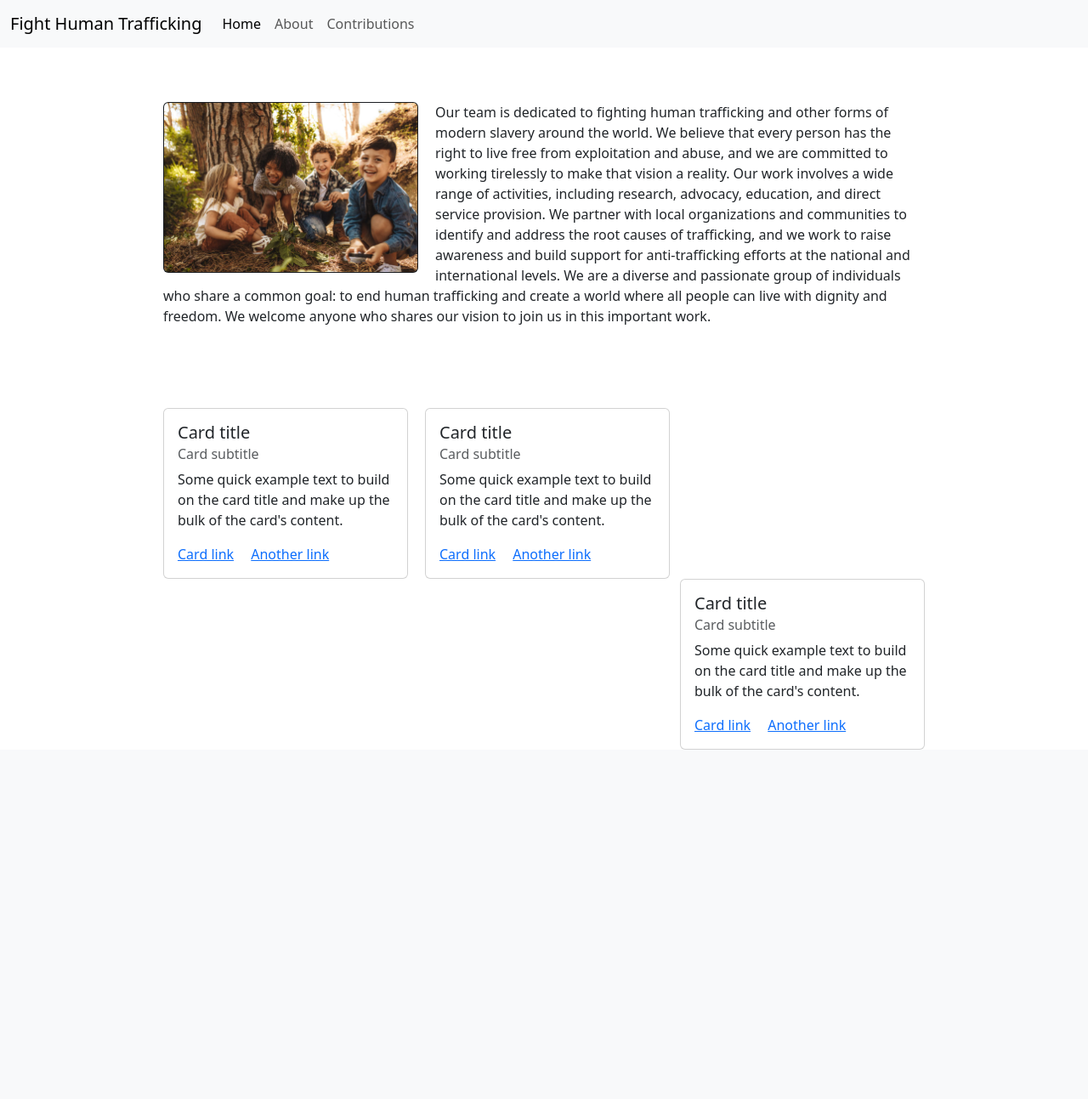
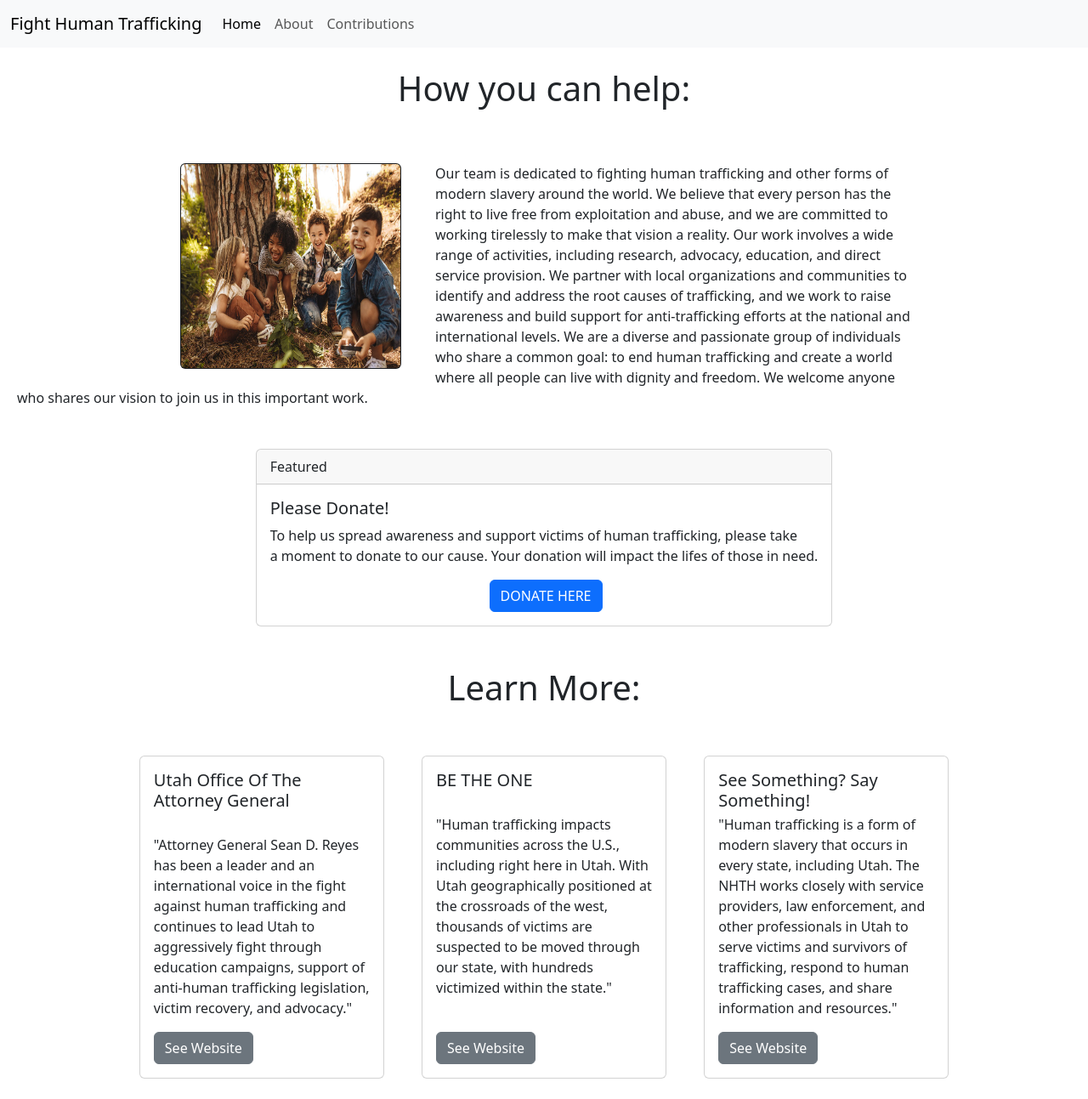
Before and after one commit to evanneff1/Group-10, a Django app: template Missing_Persons/missing_persons/home/templates/contributions_page.html in a window 1280 px wide. Shown: the whole page at 85% size. Before the commit the page ends 882 px from the top, so only its background shows below. Run offline with Django 4.2, Linux system fonts and the light colour scheme; the template is opened without the code that fills it, so the values that code supplies are empty.

Commit message:
added static folder

```diff
--- a/Missing_Persons/missing_persons/home/templates/contributions_page.html
+++ b/Missing_Persons/missing_persons/home/templates/contributions_page.html
@@ -1,27 +1,21 @@
+{% load static %}
+
 <!DOCTYPE html>
 <html lang="en">
 <head>
-    <meta charset="UTF-8" />
-    <meta http-equiv="X-UA-Compatible" content="IE=edge" />
-    <meta name="viewport" content="width=device-width, initial-scale=1.0" />
-    <link
-      href="https://cdn.jsdelivr.net/npm/bootstrap@5.3.0-alpha2/dist/css/bootstrap.min.css"
-      rel="stylesheet"
-      integrity="sha384-aFq/bzH65dt+w6FI2ooMVUpc+21e0SRygnTpmBvdBgSdnuTN7QbdgL+OapgHtvPp"
-      crossorigin="anonymous"
-    />
-    <script
-      src="https://cdn.jsdelivr.net/npm/bootstrap@5.3.0-alpha2/dist/js/bootstrap.bundle.min.js"
-      integrity="sha384-qKXV1j0HvMUeCBQ+QVp7JcfGl760yU08IQ+GpUo5hlbpg51QRiuqHAJz8+BrxE/N"
-      crossorigin="anonymous"
-    ></script>
-    <title>About Us</title>
+    <meta charset="UTF-8">
+    <meta http-equiv="X-UA-Compatible" content="IE=edge">
+    <meta name="viewport" content="width=device-width, initial-scale=1.0">
+    <link href="https://cdn.jsdelivr.net/npm/bootstrap@5.3.0-alpha2/dist/css/bootstrap.min.css" rel="stylesheet" integrity="sha384-aFq/bzH65dt+w6FI2ooMVUpc+21e0SRygnTpmBvdBgSdnuTN7QbdgL+OapgHtvPp" crossorigin="anonymous">
+    <script src="https://cdn.jsdelivr.net/npm/bootstrap@5.3.0-alpha2/dist/js/bootstrap.bundle.min.js" integrity="sha384-qKXV1j0HvMUeCBQ+QVp7JcfGl760yU08IQ+GpUo5hlbpg51QRiuqHAJz8+BrxE/N" crossorigin="anonymous"></script>
+    <title>Contributions</title>
 
     <style>
       .abouttext {
         margin-left: 15%;
         margin-right: 15%;
         margin-top: 5%;
+        margin-left: 20px;
       }
 
       .wrapper {
@@ -30,22 +24,46 @@
 
       .first {
         width: 300px;
-        float: left;
+        float:left;
         margin-left: 15%;
         margin-right: 20px;
         }
 
-      .second {
-      }
-
       .third {
-        float: right;
+        float:right;
         margin-right: 15%;
         width: 300px;
       }
 
-      .middle {
+      .card {
+        display:inline-block;
         margin-right: 20px;
+        margin-left: 20px;
+      }
+
+      h1 {
+        text-align: center;
+      }
+
+      img {
+        height: 30vh;
+      }
+
+      .float-container {
+        width: max-content;
+        margin: auto;
+      }
+
+      .donate {
+        width: 70%
+      }
+
+      .btnd {
+        margin-left:40%
+      }
+
+      body {
+        overflow-x: hidden;
       }
     </style>
 </head>
@@ -54,44 +72,33 @@
     <nav class="navbar navbar-expand-lg bg-body-tertiary">
         <div class="container-fluid">
           <a class="navbar-brand" href="#">Fight Human Trafficking</a>
-        <button
-          class="navbar-toggler"
-          type="button"
-          data-bs-toggle="collapse"
-          data-bs-target="#navbarNav"
-          aria-controls="navbarNav"
-          aria-expanded="false"
-          aria-label="Toggle navigation"
-        >
+          <button class="navbar-toggler" type="button" data-bs-toggle="collapse" data-bs-target="#navbarNav" aria-controls="navbarNav" aria-expanded="false" aria-label="Toggle navigation">
             <span class="navbar-toggler-icon"></span>
           </button>
           <div class="collapse navbar-collapse" id="navbarNav">
             <ul class="navbar-nav">
               <li class="nav-item">
-              <a
-                class="nav-link active"
-                aria-current="page"
-                href="{% url 'Index' %}"
-                >Home</a
-              >
+                <a class="nav-link active" aria-current="page" href="{% url 'Index' %}">Home</a>
               </li>
               <li class="nav-item">
                 <a class="nav-link" href="{% url 'About' %}">About</a>
               </li>
               <li class="nav-item">
-              <a class="nav-link" href="{% url 'Contributions' %}"
-                >Contributions</a
-              >
+                <a class="nav-link" href="{% url 'Contributions' %}">Contributions</a>
               </li>
             </ul>
           </div>
         </div>
       </nav>
 
+      <br>
+
+      <h1>How you can help:</h1>
+
       <div class="wrapper">
         <div class="first">
           <div class="card text-bg-dark">
-          <img src="images/happychildren.jpg" class="card-img" alt="..." />
+              <img src="{% static 'img/happychildren.jpg' %}" class="card-img" alt="...">
               <div class="card-img-overlay">
                 <h5 class="card-title"></h5>
                 <p class="card-text"></p>
@@ -100,178 +107,92 @@
             </div>
         </div>
         <div class="abouttext second">
-        Our team is dedicated to fighting human trafficking and other forms of
-        modern slavery around the world. We believe that every person has the
-        right to live free from exploitation and abuse, and we are committed to
-        working tirelessly to make that vision a reality. Our work involves a
-        wide range of activities, including research, advocacy, education, and
-        direct service provision. We partner with local organizations and
-        communities to identify and address the root causes of trafficking, and
-        we work to raise awareness and build support for anti-trafficking
-        efforts at the national and international levels. We are a diverse and
-        passionate group of individuals who share a common goal: to end human
-        trafficking and create a world where all people can live with dignity
-        and freedom. We welcome anyone who shares our vision to join us in this
-        important work.
+          Our team is dedicated to fighting human trafficking and other forms of modern slavery around the world.
+        We believe that every person has the right to live free from exploitation and abuse, and we are committed
+        to working tirelessly to make that vision a reality. Our work involves a wide range of activities, including
+        research, advocacy, education, and direct service provision. We partner with local organizations and communities
+        to identify and address the root causes of trafficking, and we work to raise awareness and build support for
+        anti-trafficking efforts at the national and international levels. We are a diverse and passionate group of
+        individuals who share a common goal: to end human trafficking and create a world where all people can live
+        with dignity and freedom. We welcome anyone who shares our vision to join us in this important work.
         </div>
       </div>
-    <br />
-    <br />
-    <br />
-    <br />
-    <div class="wrapper">
-      <div class="card first" style="width: 18rem">
+      <br>
+      <br>
+
+      <div class="float-container">
+        <div class="card">
+          <div class="card-header">
+            Featured
+          </div>
           <div class="card-body">
-          <h5 class="card-title">Card title</h5>
-          <h6 class="card-subtitle mb-2 text-body-secondary">Card subtitle</h6>
-          <p class="card-text">
-            Some quick example text to build on the card title and make up the
-            bulk of the card's content.
-          </p>
-          <a href="#" class="card-link">Card link</a>
-          <a href="#" class="card-link">Another link</a>
-        </div>
-      </div>
-
-      <div class="middle card" style="width: 18rem" ;>
-        <div class="card-body">
-          <h5 class="card-title">Card title</h5>
-          <h6 class="card-subtitle mb-2 text-body-secondary">Card subtitle</h6>
-          <p class="card-text">
-            Some quick example text to build on the card title and make up the
-            bulk of the card's content.
-          </p>
-          <a href="#" class="card-link">Card link</a>
-          <a href="#" class="card-link">Another link</a>
-        </div>
-      </div>
-
-      <div class="card third" style="width: 18rem">
-        <div class="card-body">
-          <h5 class="card-title">Card title</h5>
-          <h6 class="card-subtitle mb-2 text-body-secondary">Card subtitle</h6>
-          <p class="card-text">
-            Some quick example text to build on the card title and make up the
-            bulk of the card's content.
-          </p>
-          <a href="#" class="card-link">Card link</a>
-          <a href="#" class="card-link">Another link</a>
+            <h5 class="card-title">Please Donate!</h5>
+            <p class="card-text">To help us spread awareness and support victims of human trafficking, please take<br> a moment to donate to our cause. Your donation will impact the lifes of those in need.</p>
+            <a href="#" class="btnd btn btn-primary">DONATE HERE</a>
           </div>
         </div>
       </div>
 
-    <br />
-    <br />
-    <br />
-    <br />
-    <br />
-    <br />
+      <br>
+      <br>
+      <h1>Learn More:</h1>
+      <br>
+      <br>
 
-    {% comment %}
+      <div class="float-container">
+        <div class="float-child card" style="width: 18rem;">
+          <div class="card-body">
+            <h5 class="card-title">Utah Office Of The Attorney General</h5>
+            <h6 class="card-subtitle mb-2 text-body-secondary"></h6>
+            <br>
+            <p class="card-text">"Attorney General Sean D. Reyes has been a leader and an international voice in the
+              fight against human trafficking and continues to lead Utah to aggressively fight through education
+              campaigns, support of anti-human trafficking legislation, victim recovery, and advocacy."</p>
+            <button type="button" class="btn btn-secondary" onClick="toAG()">See Website</button>
+          </div>
+        </div>
 
-    <h1>How You Can Help Put An End To Human Trafficking</h1>
-    <br />
+        <div class="float-child card" style="width: 18rem;">
+          <div class="card-body">
+            <h5 class="card-title">BE THE ONE</h5>
+            <h6 class="card-subtitle mb-2 text-body-secondary"></h6>
+            <br>
+            <p class="card-text">"Human trafficking impacts communities across the U.S., including right here in Utah.
+              With Utah geographically positioned at the crossroads of the west, thousands of victims are suspected
+              to be moved through our state, with hundreds victimized within the state."</p>
+              <br>
+            <button type="button" class="btn btn-secondary" onClick="toUTA()">See Website</button>
+          </div>
+        </div>
 
-    <h2>Educate Yourself</h2>
+        <div class="float-child card" style="width: 18rem;">
+          <div class="card-body">
+            <h5 class="card-title">See Something? Say Something!</h5>
+            <h6 class="card-subtitle mb-2 text-body-secondary"></h6>
+            <p class="card-text">"Human trafficking is a form of modern slavery that occurs in every state, including Utah.
+              The NHTH works closely with service providers, law enforcement, and other professionals in Utah to serve victims
+              and survivors of trafficking, respond to human trafficking cases, and share information and resources."</p>
+            <button type="button" class="btn btn-secondary" onClick="toTH()">See Website</button>
+          </div>
+        </div>
+      </div>
 
-    <p>
-      Learn more to understand the severity of Human Traficking and its impact
-      on society. When we educate ourselves on the subject, we will be able to
-      recogonise it when we see it, and avoid actions that support it.
-    </p>
-    <p><strong>Click on these resources to learn more:</strong></p>
-    <ul>
-      <li>
-        <a
-          href="https://attorneygeneral.utah.gov/initiatives/human-trafficking/ "
-          target="_blank"
-          >attorneygeneral.utah.gov</a
-        >
-      </li>
-      <li>
-        <a
-          href="https://www.rideuta.com/news/2021/01/Human-Trafficking#:~:text=BE%20THE%20ONE%20to%20SUPPORT%20victims%20of%20human%20trafficking.&text=victims%20to%20services%3A-,Contact%20the%20National%20Human%20Trafficking%20Hotline%20at%20888%2D373%2D7888,%40aau%2Dslc.org%20."
-          target="_blank"
-          >rideuta.com</a
-        >
-      </li>
-      <li>
-        <a
-          href="•	https://www.acf.hhs.gov/sites/default/files/documents/otip/utah_profile_efforts_to_combat_human_trafficking.pdf"
-          target="_blank"
-          >acf.hhs.gov</a
-        >
-      </li>
-      <li>
-        <a
-          href="•	https://www.deseret.com/utah/2021/10/8/22716453/aspen-house-utah-human-trafficking-recovery-center-kicks-off-fundraising-efforts-salt-lake-city"
-          target="_blank"
-          >deseret.com</a
-        >
-      </li>
-    </ul>
-    <br />
+      <br>
 
-    <h2>If You See Something Say Something</h2>
 
-    <p>
-      If you are aware of a potential trafficking case contact the National
-      Human Trafficking Hotline:
-    </p>
-    <p>
-      <strong>Hotline:</strong> 1-888-373-7888 <br />
-      <strong>Email:</strong> help@humantraffickinghotline.org <br />
-      <strong>Website:</strong>
-      <a href="https://humantraffickinghotline.org/state/utah" target="_blank"
-        >humantraffickinghotline.org</a
-      >
-    </p>
-    <br />
+    <script>
+      function toUTA() {
+        window.open("https://www.rideuta.com/news/2021/01/Human-Trafficking#:~:text=BE%20THE%20ONE%20to%20SUPPORT%20victims%20of%20human%20trafficking.&text=victims%20to%20services%3A-,Contact%20the%20National%20Human%20Trafficking%20Hotline%20at%20888%2D373%2D7888,%40aau%2Dslc.org%20.", "_self")
+      }
 
-    <h2>Support Organizations Fighting To End Trafficking</h2>
+      function toAG() {
+        window.open("https://attorneygeneral.utah.gov/initiatives/human-trafficking/", "_self")
+      }
 
-    <p>
-      There are many organizations that work to combat human trafficking.
-      Consider donating to these organizations or volunteering your time to
-      support their work:
-    </p>
+      function toTH() {
+        window.open("https://humantraffickinghotline.org/en/statistics/utah", "_self")
+      }
+    </script>
+</body>
 
-    <p><strong>Local Organizations</strong></p>
-    <ul>
-      <li>
-        <a href="https://my.ourrescue.org/general-donate" target="_blank"
-          >Operation Underground Railroad</a
-        >
-      </li>
-      <li>
-        <a href="https://aau-slc.org/donate/" target="_blank"
-          >Refugee & Immigration Center</a
-        >
-      </li>
-      <li>
-        <a href="https://www.ucasa.org/donate" target="_blank"
-          >Utah Coalition Against Sexual Assault</a
-        >
-      </li>
-    </ul>
-    <p><strong>National Organizations</strong></p>
-    <ul>
-      <li>
-        <a href="https://polarisproject.org/how-to-help/" target="_blank"
-          >Polaris</a
-        >
-      </li>
-      <li>
-        <a href="https://www.ijm.org/give" target="_blank"
-          >International Justice Mission</a
-        >
-      </li>
-      <li>
-        <a href="https://www.missingkids.org/supportus" target="_blank"
-          >National Center For Missing & Exploited Children</a
-        >
-      </li>
-    </ul>
-  </body>
 </html>
-{% endcomment %}
--- a/Missing_Persons/missing_persons/home/urls.py
+++ b/Missing_Persons/missing_persons/home/urls.py
@@ -3,6 +3,6 @@ from .views import indexPageView, aboutView, contView
 
 urlpatterns = [
     path("", indexPageView, name="Index"),
-    path("about", aboutView, name="About"),
-    path("contributions", contView, name="Contributions"),
+    path("about/", aboutView, name="About"),
+    path("contributions/", contView, name="Contributions"),
 ]
--- a/Missing_Persons/missing_persons/missing_persons/settings.py
+++ b/Missing_Persons/missing_persons/missing_persons/settings.py
@@ -118,7 +118,11 @@ USE_TZ = True
 # Static files (CSS, JavaScript, Images)
 # https://docs.djangoproject.com/en/4.1/howto/static-files/
 
-STATIC_URL = 'static/'
+STATIC_URL = '/static/'
+STATIC_ROOT = os.path.join(BASE_DIR, 'static')
+STATICFILES_DIRS = [
+    os.path.join(BASE_DIR, 'missing_persons/static')
+]
 
 # Default primary key field type
 # https://docs.djangoproject.com/en/4.1/ref/settings/#default-auto-field
```
Also changed, not shown: Missing_Persons/missing_persons/home/templates/about.html (+9 -7 lines), Missing_Persons/missing_persons/missing_persons/static/img/fakePerson.png (renamed from Missing_Persons/missing_persons/home/templates/images/fakePerson.png), Missing_Persons/missing_persons/missing_persons/static/img/happychildren.jpg (renamed from Missing_Persons/missing_persons/home/templates/images/happychildren.jpg), Missing_Persons/missing_persons/missing_persons/static/img/teamPicture.jpg (renamed from Missing_Persons/missing_persons/home/templates/images/teamPicture.jpg). Lines whose indentation alone changed are shown as unchanged.
